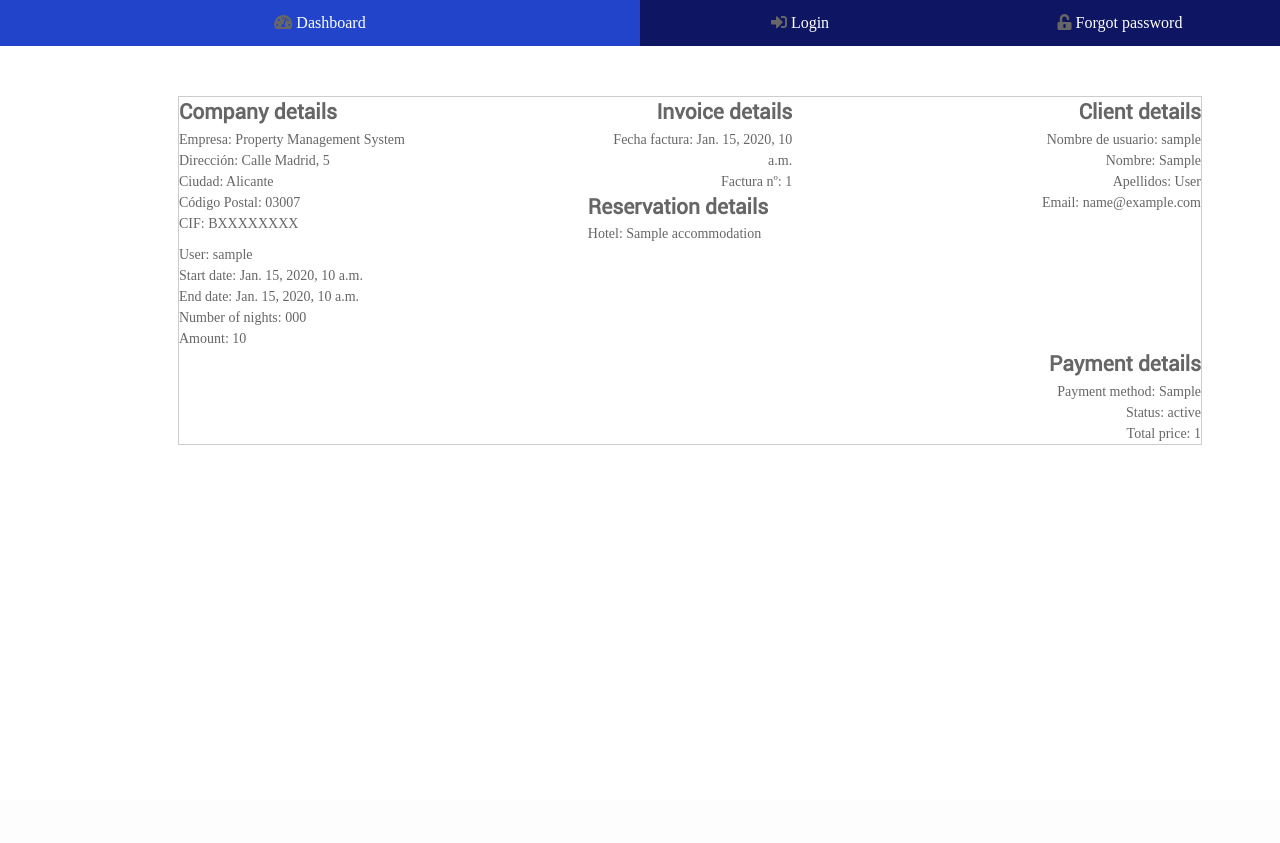
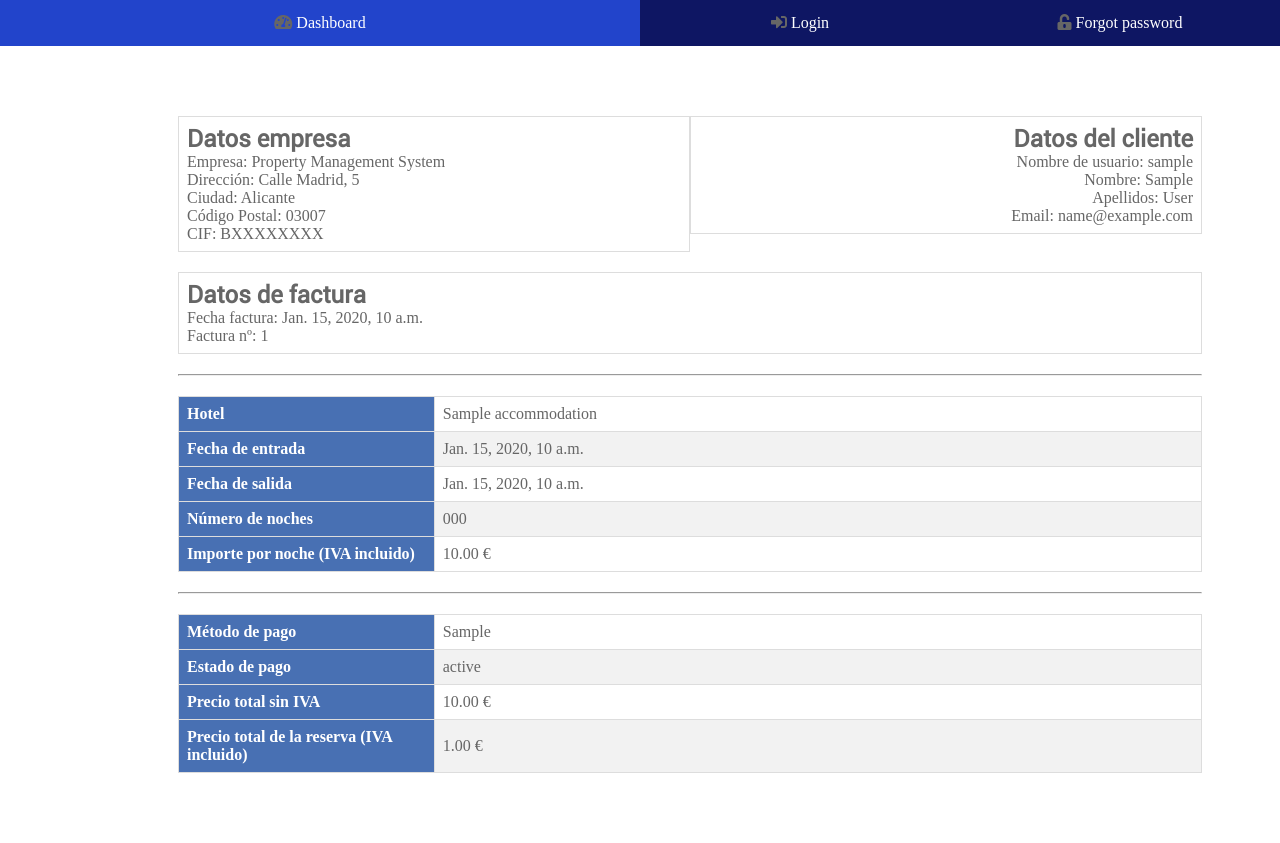
Before and after one commit to alfonsomiralles/DjangoPMS, a Django app: template templates/reservations/invoice.html in a window 1280 px wide; the page is wider, and only the part inside the window is pictured. Before the commit the page ends 445 px from the top of that part, so only its background shows below. Run offline with Django 4.2, Linux system fonts and the light colour scheme; the template is opened without the code that fills it: most values are stand-ins (such as "Sample title", 1, 10 or a date in 2020).

Commit message:
feature: CRUD reservations

```diff
--- a/DjangoPMS/settings.py
+++ b/DjangoPMS/settings.py
@@ -79,7 +79,7 @@ WSGI_APPLICATION = 'DjangoPMS.wsgi.application'
 DATABASES = {
     'default': {
         'ENGINE': 'django.db.backends.mysql',
-        'NAME': 'pms6',
+        'NAME': 'pms1',
         'USER': 'root',
         'PASSWORD': 'root',
         'HOST': '127.0.0.1',
--- a/accommodation/models.py
+++ b/accommodation/models.py
@@ -54,6 +54,8 @@ class Reservation(models.Model):
     def __str__(self):
         return f'Reservation made for Accommodation {self.accommodation.name}'
 
+
+
 class Payment(models.Model):
     reservation = models.ForeignKey(Reservation, on_delete=models.CASCADE)
     payment_method = models.CharField(max_length=20)
--- a/reservation/forms.py
+++ b/reservation/forms.py
@@ -5,7 +5,7 @@ from django.forms import DateInput
 class ReservationForm(forms.ModelForm):
     class Meta:
         model = Reservation
-        fields = ['start_date', 'end_date']
+        fields = ['start_date', 'end_date',]
 
     def __init__(self, *args, **kwargs):
         super(ReservationForm, self).__init__(*args, **kwargs)
--- a/reservation/urls.py
+++ b/reservation/urls.py
@@ -7,4 +7,8 @@ urlpatterns = [
     path('accommodations/<int:pk>/reserve/', views.reserve, name='reserve'),
     path('pay/<int:id>/', views.pay, name='pay'),
     path('invoice/<int:id>/', views.invoice, name='invoice'),
+    path('reservations/', views.reservations, name='reservations'),
+    path('reservations_view/<int:id>/', views.reservations_view, name='reservations_view'),
+    path('reservations_edit/<int:id>', views.reservations_edit, name='reservations_edit'),
+    path('reservations_delete/<int:id>', views.reservations_delete, name='reservations_delete'),
 ]
--- a/static/css/style.css
+++ b/static/css/style.css
@@ -104,6 +104,16 @@ main {
 .btn-detail:hover {
     background-color: white;
     color: var(--color-primary);
+}
+
+.btn-reserve {
+    background-color: #1f8422;
+    color: white;
+}
+
+.btn-reserve:hover {
+    background-color: white;
+    color: #1f8422;
 }
 
 .btn-edit {
@@ -248,69 +258,70 @@ h1 {
 /* END INDEX */
 
 /* INVOICE */
+table.invoice {
+    border-collapse: collapse;
+    width: 100%;
+}
+
+table.invoice td {
+    border: 1px solid #ddd;
+    padding: 8px;
+}
+
+table.invoice th {
+    border: 1px solid #ddd;
+    padding: 8px;
+    text-align: left;
+    background-color: #4870b3;
+    color: white;
+}
+
+table.invoice tr:nth-child(even) {
+    background-color: #f2f2f2;
+}
+
 .invoice-container {
     width: 80%;
     margin: 0 auto;
-    border: 1px solid #ccc;
-    font-family: Arial, sans-serif;
-    font-size: 14px;
-    line-height: 1.5;
-    color: #555;
 }
 
-h1 {
-    text-align: center;
+.header {
     margin: 20px 0;
-    font-size: 20px;
-    color: #333;
-}
-
-table {
-    width: 100%;
-    border-collapse: collapse;
-    margin-bottom: 20px;
-}
-
-th {
-    background-color: #f5f5f5;
-    text-align: left;
-    padding: 8px;
-    border: 1px solid #ccc;
-    font-weight: bold;
-}
-
-td {
-    padding: 8px;
-    border: 1px solid #ccc;
-}
-
-p {
-    margin: 0;
 }
 
 .company-details {
+    width: 50%;
     float: left;
-    width: 40%;
 }
 
 .client-details {
+    width: 50%;
     float: right;
-    width: 40%;
     text-align: right;
 }
 
-.invoice-details {
-    width: 100%;
-    text-align: right;
+.invoice-details,
+.reservation-details,
+.payment-details {
+    margin: 20px 0;
 }
 
-.reservation-details {
+.invoice-details table,
+.reservation-details table,
+.payment-details table {
     width: 100%;
 }
 
-.payment-details {
-    width: 100%;
-    text-align: right;
+.invoice-details th,
+.reservation-details th,
+.payment-details th {
+    width: 25%;
+}
+
+.invoice-details td,
+.reservation-details td,
+.payment-details td {
+    width: 75%;
 }
 
 /* END invoice-container */
--- a/templates/accommodations/list.html
+++ b/templates/accommodations/list.html
@@ -12,7 +12,7 @@
            <li>{{ accommodation }}
                <span>
                    <a href={% url 'acc_view' id=accommodation.id %} class="btn btn-detail">Ver</a>
-                   <a href="{% url 'reserve' accommodation.id %}">Reserve</a>
+                   <a href={% url 'reserve' accommodation.id %} class="btn btn-reserve">Reservar</a>
                </span>
            </li>
    {% endfor %}
--- a/templates/layout/partials/menu.html
+++ b/templates/layout/partials/menu.html
@@ -15,6 +15,11 @@
     <li style="flex: 1">
       <a href="{% url 'profile' %}"
         ><i class="fas fa-user-edit"></i> Perfil</a
+      >
+    </li>
+    <li style="flex: 1">
+      <a href="{% url 'reservations' %}"
+        ><i class="fas fa-user-edit"></i> Mis Reservas</a
       >
     </li>
     {% if user.is_staff %}
--- a/templates/reservations/invoice.html
+++ b/templates/reservations/invoice.html
@@ -8,44 +8,85 @@
 {% endblock %}
 
 {% block 'content' %}
+
 <div class="invoice-container">
   <div class="header">
-        <div class="company-details">
-            <h2>Company details</h2>
+    <table class="invoice">
+      <tr>
+        <td class="company-details">
+          <h2>Datos empresa</h2>
           <p>Empresa: Property Management System</p>
           <p>Dirección: Calle Madrid, 5</p>
           <p>Ciudad: Alicante</p>
           <p>Código Postal: 03007</p>
           <p>CIF: BXXXXXXXX</p>
-        </div>
-        <div class="client-details">
-            <h2>Client details</h2>
+        </td>
+        <td class="client-details">
+          <h2>Datos del cliente</h2>
           <p>Nombre de usuario: {{ reservation.user.username }}</p>
           <p>Nombre: {{ reservation.user.first_name }}</p>
           <p>Apellidos: {{ reservation.user.last_name }}</p>
           <p>Email: {{ reservation.user.email }}</p>
+        </td>
+      </tr>
+    </table>
+  </div>
+  <div class="invoice-details">
+    <table class="invoice">
+      <tr>
+        <td>
+          <h2>Datos de factura</h2>
+          <p>Fecha factura: {{ payment.created_at }}</p>
+          <p>Factura nº: {{ reservation.id }}</p>
+        </td>
+      </tr>
+    </table>
+  </div>
+  <hr>
+  <div class="reservation-details">
+    <table class="invoice">
+      <tr>
+        <th style="width: 25%;">Hotel</th>
+        <td style="width: 75%;">{{ reservation.accommodation.name }}</td>
+      </tr>
+      <tr>
+        <th style="width: 25%;">Fecha de entrada</th>
+        <td style="width: 75%;">{{ reservation.start_date }}</td>
+      </tr>
+      <tr>
+        <th style="width: 25%;">Fecha de salida</th>
+        <td style="width: 75%;">{{ reservation.end_date }}</td>
+      </tr>
+      <tr>
+        <th style="width: 25%;">Número de noches</th>
+        <td style="width: 75%;">{{ number_of_nights }}</td>
+      </tr>
+      <tr>
+        <th style="width: 25%;">Importe por noche (IVA incluido)</th>
+        <td style="width: 75%;">{{ payment.amount|floatformat:2 }} €</td>
+      </tr>
+    </table>
+  </div>
+  <hr>
+  <div class="payment-details">
+    <table class="invoice">
+      <tr>
+        <th style="width: 25%;">Método de pago</th>
+        <td style="width: 75%;">{{ payment.payment_method }}</td>
+      </tr>
+      <tr>
+        <th style="width: 25%;">Estado de pago</th>
+        <td style="width: 75%;">{{ payment.status }}</td>
+      </tr>
+      <tr>
+        <th style="width: 25%;">Precio total sin IVA</th>
+        <td style="width: 75%;">{{ net_total_price|floatformat:2 }} €</td>
+      </tr>
+      <tr>
+        <th style="width: 25%;">Precio total de la reserva (IVA incluido)</th>
+        <td style="width: 75%;">{{ reservation.total_price|floatformat:2 }} €</td>
+      </tr>
+    </table>
   </div>
 </div>
-    <div class="invoice-details">
-        <h2>Invoice details</h2>
-        <p>Fecha factura: {{ payment.created_at }}</p>
-        <p>Factura nº: {{ reservation.id }}</p>
-    </div>
-    <div class="reservation-details">
-        <h2>Reservation details</h2>
-        <p>Hotel: {{ reservation.accommodation.name }}</p>
-        <p>User: {{ reservation.user.username }}</p>
-        <p>Start date: {{ reservation.start_date }}</p>
-        <p>End date: {{ reservation.end_date }}</p>
-        <p>Number of nights: {{ number_of_nights }}</p>
-        <p>Amount: {{ payment.amount }}</p>
-    </div>
-    <div class="payment-details">
-        <h2>Payment details</h2>
-        <p>Payment method: {{ payment.payment_method }}</p>
-        <p>Status: {{ payment.status }}</p>
-        <p>Total price: {{ reservation.total_price }}</p>
-    </div>
-</div>
-
-{% endblock 'content' %}
+{% endblock %}
```
Also changed, not shown: reservation/views.py (+59 -5 lines), templates/reservations/detail.html (added, +16 -0 lines), templates/reservations/edit.html (added, +23 -0 lines), templates/reservations/reservations.html (added, +24 -0 lines), templates/reservations/reserve.html (+10 -4 lines), accommodation/migrations/0003_alter_accommodation_price.py (added), static/media/images/5d7a38c53b0000039fd1706e.jpeg (added). Lines whose indentation alone changed are shown as unchanged.
